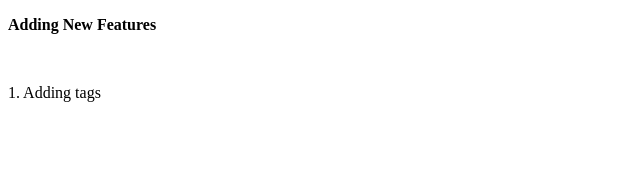
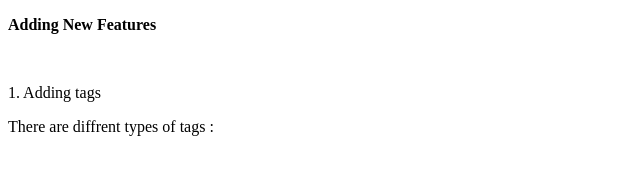
Before and after one commit to Manthan1122/vs_github, a plain HTML site: page branch.html in a window 1280 px wide. Shown: the whole page, without its empty margins (0-640 px from the left). Drawn offline with Linux system fonts and the light colour scheme.

Commit message:
adding info

```diff
--- a/branch.html
+++ b/branch.html
@@ -9,5 +9,6 @@
     <p><b>Adding New Features</b></p>
     <br>
     <p>1. Adding tags</p>
+    <p>There are diffrent types of tags :</p>
 </body>
 </html>
```
